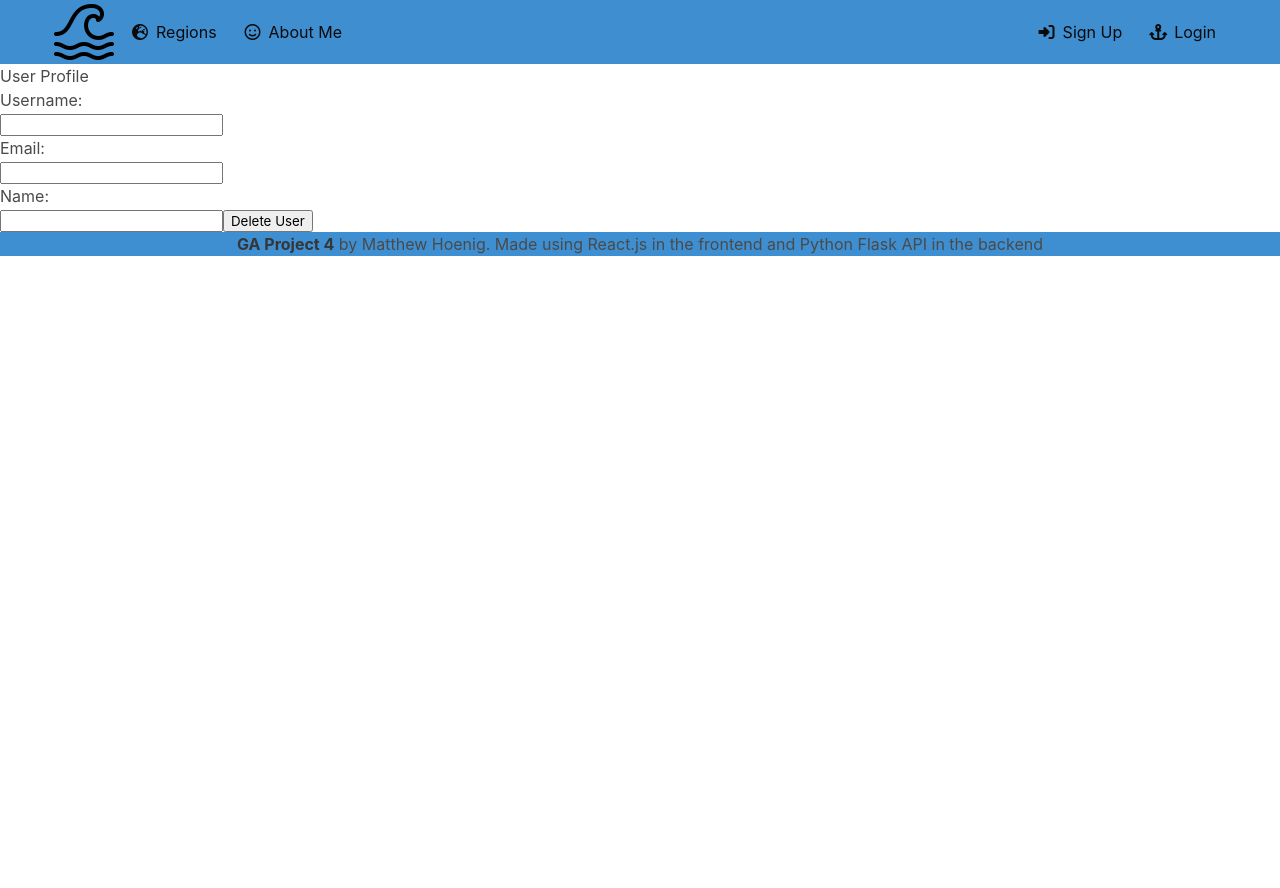
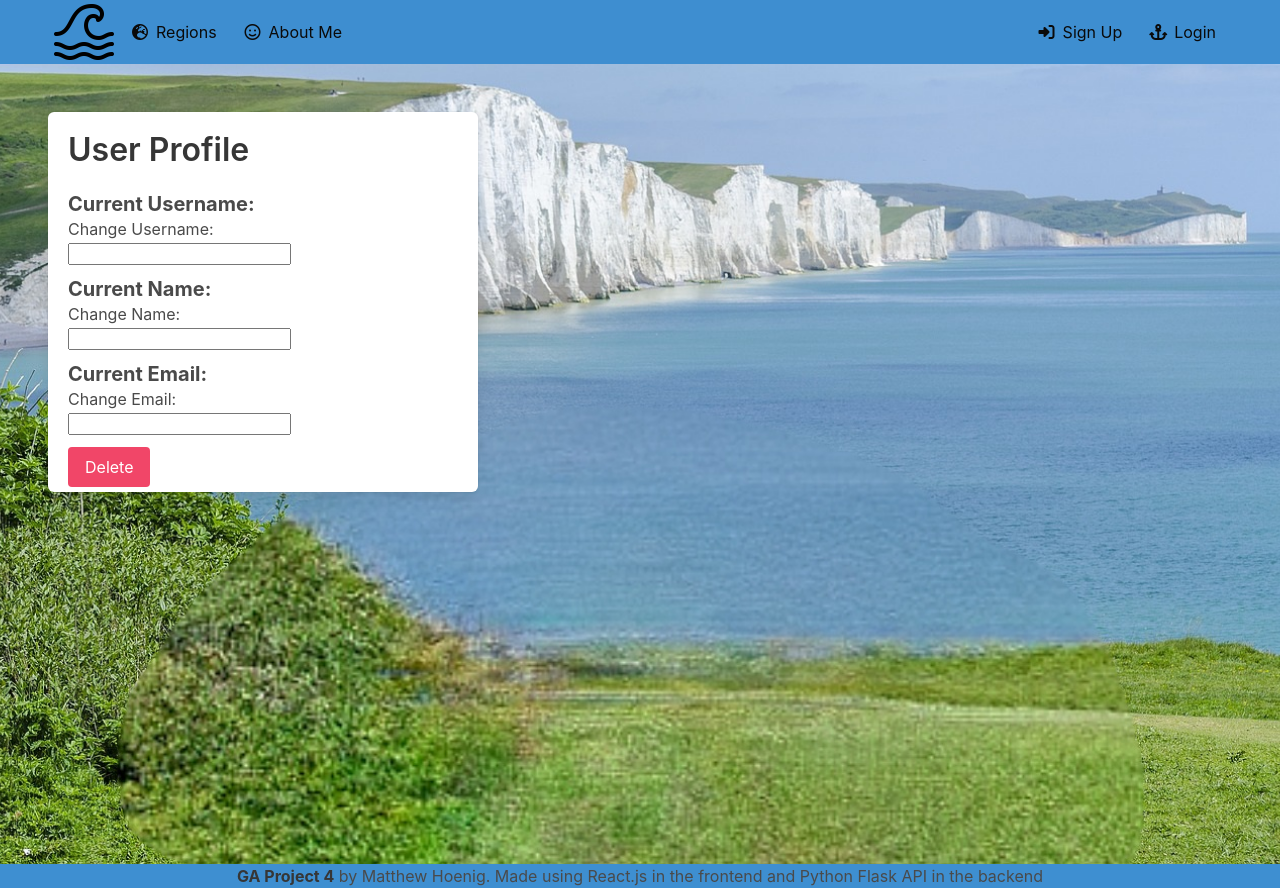
Before and after one commit to hoenigma/project-4-frontend, a React (Vite) app: page /user in a window 1280 px wide. Before the commit the page ends 800 px from the top, so only its background shows below. Built offline with nearby package versions, Linux system fonts and the light colour scheme; no server answers.

Commit message:
Lots of styling, mainly on user page to get that rready for presentation. Added user/signup to home

```diff
--- a/src/App.tsx
+++ b/src/App.tsx
@@ -44,7 +44,7 @@ function App() {
       <Route path ="/projects/:regionid" element ={<Projects user={user}/>}/>
       <Route path ="/addproject/:regionid" element ={<AddProject />}/>
       <Route path ="/updateprojects/:projectid" element={<UpdateProject/>}/>
-      <Route path="/user" element ={<UserPage/>}/>
+      <Route path="/user" element ={<UserPage user={user} setUser={setUser}/>}/>
     </Routes>
     <Footer />
   </Router>
--- a/src/components/home.tsx
+++ b/src/components/home.tsx
@@ -8,7 +8,6 @@ function Home({ user }: { user: null | IUser }) {
   return (
     <section className="section background m-0">
       <section className="hero is-fullheight is-justify-content-center">
-
         <div className="hero-body hometext has-text-centered is-flex-grow-0 custom-border-radius is-flex-direction-column is-align-self-center">
           {user && (
             <div className="is-size-1 has-text-dark title has-text-weight-bold">
@@ -81,6 +80,7 @@ function Home({ user }: { user: null | IUser }) {
               </Link>
             </div>
           </div>
+          {!user && (
             <div className="column">
               <div className="card">
                 <Link to="/signup">
@@ -95,16 +95,40 @@ function Home({ user }: { user: null | IUser }) {
                         <p className="title is-4">Sign up</p>
                       </div>
                     </div>
-
                     <div className="content">
-                    Find and post
-                    local projects and talk about your favourite coast!
+                      Find and post local projects and talk about your favourite
+                      coast!
                       <br />
                     </div>
                   </div>
                 </Link>
               </div>
             </div>
+          )}
+          {user && (
+            <div className="column">
+              <div className="card">
+                <Link to="/user">
+                  <div className="card-image">
+                    <figure className="image is-4by3">
+                      <img src={Signup} alt="Circle with a person in" />
+                    </figure>
+                  </div>
+                  <div className="card-content">
+                    <div className="media">
+                      <div className="media-content">
+                        <p className="title is-4">Your Page</p>
+                      </div>
+                    </div>
+                    <div className="content">
+                      Update your details or remove your account.
+                      <br />
+                    </div>
+                  </div>
+                </Link>
+              </div>
+            </div>
+          )}
         </div>
       </section>
     </section>
--- a/src/components/oneregion.tsx
+++ b/src/components/oneregion.tsx
@@ -46,7 +46,7 @@ function OneRegion({ user }: { user: null | IUser }) {
     <section className="section backgroundTwo m-0">
       <div className="container">
         {/* Title for Region Name */}
-        <h1 className="title is-1">{region?.region_name}</h1>
+        <h1 className="title is-1 has-text-weight-bold">{region?.region_name}</h1>
 
         {region && user && (
           <Link to={`/projects/${regionid}`}>
--- a/src/components/projects.tsx
+++ b/src/components/projects.tsx
@@ -43,11 +43,11 @@ function Projects({ user }: { user: null | IUser }) {
   }
 
   return (
-     <section className="section backgroundTwo m-0">
+     <section className="section backgroundTwo m-0" style={{ height: "100vh" }}>
     <div className="container">
       <div className="level">
         <div className="level-left">
-          <h1 className="title">Projects</h1>
+          <h1 className="title has-text-weight-bold">Projects</h1>
         </div>
         <div className="level-right">
           <Link to={`/addproject/${regionid}`}>
--- a/src/components/showregions.tsx
+++ b/src/components/showregions.tsx
@@ -70,7 +70,7 @@ function AllRegions() {
 
   return (
     <>
-    <section className="section backgroundTwo m-0">
+    <section className="section backgroundTwo m-0" style={{ height: "100vh" }}>
 
         <div className="columns is-multicolumn">
           <div className="container is-widescreen">
--- a/src/components/userpage.tsx
+++ b/src/components/userpage.tsx
@@ -4,8 +4,12 @@ import { IUser } from "../interfaces/user";
 import { Link, useParams, useLocation, useNavigate } from "react-router-dom";
 import axios from "axios";
 
-function UserPage() {
-  const [user, setUser] = React.useState<IUser | null>(null);
+interface NavbarProps {
+  user: null | IUser;
+  setUser: Function;
+}
+
+function UserPage({ user, setUser }: NavbarProps) {
   const navigate = useNavigate();
 
   React.useEffect(() => {
@@ -56,38 +60,53 @@ function UserPage() {
     try {
       const token = localStorage.getItem("token");
       console.log(token);
+      localStorage.removeItem("token");
+      setUser(null);
+
+      navigate("/");
+
       await axios.delete(`api/user`, {
         headers: { Authorization: `Bearer ${token}` },
       });
-      navigate("/");
     } catch (e: any) {
       console.log(e.response.data);
     }
   }
 
   return (
+    <section className="section background m-0" style={{ height: "100vh" }}>
+      <div className="box user">
+        <h1 className="title">User Profile</h1>
         <div>
-      <h1>User Profile</h1>
-      <p>Username: {user?.username}</p>
-      <input
+          <div>
+        <p className="subtitle mb-0 has-text-weight-bold">Current Username: {user?.username}</p>
+        <p> Change Username: </p>
+        <input className = "mb-3"
           type="text"
           value={user?.username}
           onChange={(e) => handleUpdate("username", e.target.value)}
         />
+        </div>
 
-      <p>Email: {user?.email}</p>
+        <div>
+        <p className="subtitle mb-0 has-text-weight-bold">Current Name: {user?.name}</p>
+        <p>Change Name:</p>
+        <input className = "mb-3"
+          type="text"
+          value={user?.name}
+          onChange={(e) => handleUpdate("name", e.target.value)}
+        />
+        </div>
+
+        <div>
+        <p className="subtitle mb-0 has-text-weight-bold">Current Email: {user?.email}</p>
+        <p>Change Email:</p>
         <input
           type="text"
           value={user?.email}
           onChange={(e) => handleUpdate("email", e.target.value)}
         />
-
-      <p>Name: {user?.name}</p>
-      <input
-        type="text"
-        value={user?.name}
-        onChange={(e) => handleUpdate("name", e.target.value)}
-      />
+         </div>
 
         {/* <p>Password: {user?.password}</p>
       <input
@@ -95,9 +114,14 @@ function UserPage() {
         value={user?.password}
         onChange={(e) => handleUpdate("password", e.target.value)}
       /> */}
-
-      <button onClick={deleteUser}>Delete User</button>
+        <div>
+          <button onClick={deleteUser} className="button is-danger mt-3">
+            Delete
+          </button>
           </div>
+        </div>
+      </div>
+    </section>
   );
 }
 
--- a/src/styles/main.scss
+++ b/src/styles/main.scss
@@ -84,6 +84,11 @@ footer.footer{
   }
 }
 
+.box.user{
+  max-height: 380px;
+  max-width: 430px;
+}
+
 
 // @import url("https://fonts.googleapis.com/css2?family=Roboto:wght@500&display=swap");
 @import url("https://fonts.googleapis.com/css2?family=Quicksand:wght@300..700&display=swap");
```
Lines whose indentation alone changed are shown as unchanged.
